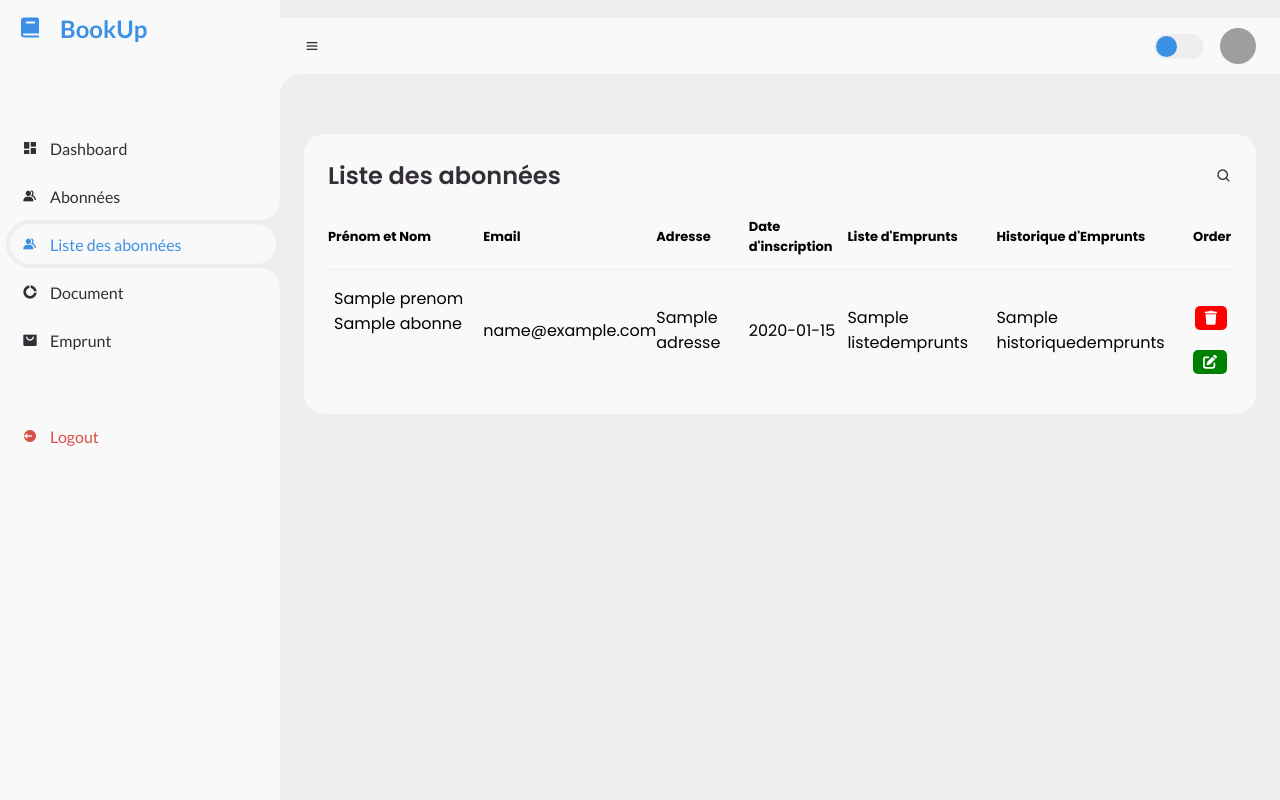
After one commit to houyembn/ProjetNonSql, a Flask app: page /AbonneeTable in a window 1280 px wide. The commit adds this page. Run offline with Flask 3, Linux system fonts and the light colour scheme; a database or web service that is not in the repository returns one stand-in record (values such as "Sample title"); some libraries are stand-ins or nearby versions; grey boxes are pictures that could not be loaded.

Commit message:
add + delete

```diff
--- a/app.py
+++ b/app.py
@@ -45,12 +45,47 @@ def create_abonne():
     db.abonne.insert_one(abonne_data)
 
     # Return a success message
-    return redirect(url_for('abonnees'))
+    return redirect(url_for('abonneestable'))
 
-    @app.route('/abonne/<email>', methods=['DELETE'])
-    def delete_abonne(email):
-     db.abonne.delete_one({"email": email})
-     return jsonify({"message": "Abonné supprimé avec succès !"}), 200
+@app.route('/delete_abonne', methods=['POST'])
+def delete_abonne():
+    email = request.form['email']
+    result = db.abonne.delete_one({"email": email})
+
+    if result.deleted_count == 0:
+        return "Aucun abonné trouvé avec cet email.", 404
+
+    return redirect(url_for('abonneestable'))
+
+
+
+@app.route('/update_abonne/<email>', methods=['POST'])
+def update_abonne(email):
+    nom = request.form.get('nom')
+    prenom = request.form.get('prenom')
+    adresse = request.form.get('adresse')
+    datedinscription = request.form.get('datedinscription')
+    historiquedemprunts = request.form.get('historiquedemprunts')
+    listedemprunts = request.form.get('listedemprunts')
+
+    abonne = db.abonne.find_one({"email": email})
+
+    if not abonne:
+        return jsonify({"error": "Abonné introuvable"}), 404
+
+    db.abonne.update_one(
+        {"email": email},
+        {"$set": {
+            "nom": nom,
+            "prenom": prenom,
+            "adresse": adresse,
+            "datedinscription": datedinscription ,
+            "historiquedemprunts": historiquedemprunts,
+            "listedemprunts": listedemprunts
+        }}
+    )
+
+    return redirect(url_for('abonneestable'))  # Redirige vers la liste des abonnés
 
 @app.route('/')
 def home():
@@ -60,6 +95,11 @@ def home():
 def navbar():
     return render_template('shared.html')
 
+@app.route('/AbonneeTable')
+def abonneestable():
+   abonnes = list(db.abonne.find({}, {"_id": 0}))
+   return render_template('abonnetable.html', abonnes=abonnes)
+
 @app.route('/Abonnee')
 def abonnees():
    abonnes = list(db.abonne.find({}, {"_id": 0}))
--- /dev/null
+++ b/front/templates/abonnetable.html
@@ -0,0 +1,184 @@
+!DOCTYPE html>
+<html lang="en">
+<head>
+    <meta charset="UTF-8">
+    <meta name="viewport" content="width=device-width, initial-scale=1.0">
+    <title>NoSQL Project</title>
+    <link href='https://unpkg.com/boxicons@2.0.9/css/boxicons.min.css' rel='stylesheet'>
+	<link rel="stylesheet" href="https://cdnjs.cloudflare.com/ajax/libs/font-awesome/6.0.0-beta3/css/all.min.css">
+
+    <!-- Link to the CSS file -->
+    <link rel="stylesheet" href="{{ url_for('static', filename='css/style.css') }}">
+</head>
+<body>
+    {% include 'shared.html' %}
+    <section id="content">
+		<main>
+			<div class="table-data">
+                <div class="order">
+					<div class="head">
+						<h3>Liste des abonnées</h3>
+						<i class='bx bx-search' ></i>
+						<!-- <i class='bx bx-filter' ></i> -->
+					</div>
+					<table>
+						<thead>
+							<tr>
+								<th>Prénom et Nom</th>
+								<th>Email</th>
+								<th>Adresse</th>
+								<th>Date d'inscription</th>
+                                <th>Liste d'Emprunts</th>
+                                <th>Historique d'Emprunts</th>
+								<th>Order</th>
+							</tr>
+						</thead>
+						<tbody>
+                            {% for abonne in abonnes %}
+							<tr>
+								<td>
+									<p>{{abonne.prenom}} {{abonne.nom}}</p>
+								</td>
+								<td>{{abonne.email}}</td>
+                                <td>{{abonne.adresse}}</td>
+								<td>{{abonne.datedinscription}}</td>
+                                <td>{{abonne.listedemprunts}}</td>
+                                <td>{{abonne.historiquedemprunts}}</td>
+								<td>
+
+						<!-- Delete Form -->
+                        <form id="deleteForm-{{ abonne.email }}" action="/delete_abonne" method="POST" style="display:inline;">
+                            <input type="hidden" name="email" value="{{ abonne.email }}">
+                            <button
+                                class="btn btn-danger btn-sm"
+                                type="submit"
+                                onclick="return confirm('Are you sure you want to delete this item?')">
+                                <i class="fas fa-trash"></i>
+                            </button>
+                        </form>
+
+
+<!-- Update Form -->
+<form action="/update_abonne/{{ abonne.email }}" method="POST" style="display:inline;">
+    <button
+        class="btn btn-success btn-sm"
+        type="button"
+        onclick="showUpdateForm('{{ abonne.id }}', '{{ abonne.nom }}', '{{ abonne.prenom }}', '{{ abonne.email }}', '{{ abonne.adresse }}', '{{ abonne.datedinscription }}', '{{ abonne.listedemprunts }}', '{{ abonne.historiquedemprunts }}')">
+        <i class="fa fa-edit"></i>
+    </button>
+</form>
+
+
+								</td>
+							</tr>
+								<!-- <td><span class="status completed">Completed</span></td> -->
+							</tr>
+                            {% endfor %}
+						</tbody>
+					</table>
+				</div>
+				<!-- <div class="todo">
+					<div class="head">
+						<h3>Todos</h3>
+						<i class='bx bx-plus' ></i>
+						<i class='bx bx-filter' ></i>
+					</div>
+					<ul class="todo-list">
+						<li class="completed">
+							<p>Todo List</p>
+							<i class='bx bx-dots-vertical-rounded' ></i>
+						</li>
+						<li class="completed">
+							<p>Todo List</p>
+							<i class='bx bx-dots-vertical-rounded' ></i>
+						</li>
+						<li class="not-completed">
+							<p>Todo List</p>
+							<i class='bx bx-dots-vertical-rounded' ></i>
+						</li>
+						<li class="completed">
+							<p>Todo List</p>
+							<i class='bx bx-dots-vertical-rounded' ></i>
+						</li>
+						<li class="not-completed">
+							<p>Todo List</p>
+							<i class='bx bx-dots-vertical-rounded' ></i>
+						</li>
+					</ul>
+                </div> -->
+			</div>
+        </main>
+    </section>
+
+   <script src="https://cdn.jsdelivr.net/npm/sweetalert2@11"></script>
+<script>
+    function showUpdateForm(id, nom, prenom, email, adresse, datedinscription, listedemprunts, historiquedemprunts) {
+    // Si la date n'est pas déjà au format 'YYYY-MM-DD', vous pouvez la reformater ici
+    let formattedDate = new Date(datedinscription).toISOString().split('T')[0]; // Format: YYYY-MM-DD
+
+    Swal.fire({
+        title: 'Modifier Abonné',
+        html: `
+            <form id="updateForm" action="/update/${id}" method="POST">
+                <div class="form-group">
+                    <label for="nom">Nom</label>
+                    <input type="text" id="nom" name="nom" value="${nom}" class="swal2-input" placeholder="Nom" required>
+                </div>
+                <div class="form-group">
+                    <label for="prenom">Prénom</label>
+                    <input type="text" id="prenom" name="prenom" value="${prenom}" class="swal2-input" placeholder="Prénom" required>
+                </div>
+                <div class="form-group">
+                    <label for="email">Email</label>
+                    <input type="text" id="email" name="email" value="${email}" class="swal2-input" placeholder="Email" required>
+                </div>
+                <div class="form-group">
+                    <label for="adresse">Adresse</label>
+                    <input type="text" id="adresse" name="adresse" value="${adresse}" class="swal2-input" placeholder="Adresse" required>
+                </div>
+                <div class="form-group">
+                    <label for="datedinscription">Date d'inscription</label>
+                    <input type="date" id="datedinscription" name="datedinscription" value="${formattedDate}" class="swal2-input">
+                </div>
+                <div class="form-group">
+                    <label for="listedemprunts">Liste d'Emprunts</label>
+                    <input type="text" id="listedemprunts" name="listedemprunts" value="${listedemprunts}" class="swal2-input" placeholder="Liste d'Emprunts" required>
+                </div>
+                <div class="form-group">
+                    <label for="historiquedemprunts">Historique d'Emprunts</label>
+                    <input type="text" id="historiquedemprunts" name="historiquedemprunts" value="${historiquedemprunts}" class="swal2-input" placeholder="Historique d'Emprunts" required>
+                </div>
+            </form>
+        `,
+        showCancelButton: true,
+        confirmButtonText: 'Mettre à jour',
+        preConfirm: () => {
+            document.getElementById('updateForm').submit();
+        }
+    });
+}
+
+</script>
+
+
+	<script src="https://cdn.jsdelivr.net/npm/sweetalert2@11"></script>
+	<script>
+		function confirmDeletion(email) {
+		  Swal.fire({
+			title: 'Êtes-vous sûr ?',
+			text: "Cette action est irréversible !",
+			icon: 'warning',
+			showCancelButton: true,
+			confirmButtonColor: '#d33',
+			cancelButtonColor: '#3085d6',
+			confirmButtonText: 'Oui, supprimer',
+			cancelButtonText: 'Annuler'
+		  }).then((result) => {
+			if (result.isConfirmed) {
+			  document.getElementById(`deleteForm-${email}`).submit();
+			}
+		  });
+		}
+	  </script>
+</body>
+</html>
--- a/front/templates/shared.html
+++ b/front/templates/shared.html
@@ -30,6 +30,12 @@
                     <a href="{{ url_for('abonnees') }}">
                         <i class="bx bxs-group"></i>
                         <span class="text">Abonnées</span>
+                    </a>
+                </li>
+				<li class="{% if request.path == '/AbonneeTable' %}active{% endif %}">
+                    <a href="{{ url_for('abonneestable') }}">
+                        <i class="bx bxs-group"></i>
+                        <span class="text">Liste des abonnées</span>
                     </a>
                 </li>
             </ul>
```
Also changed, not shown: front/templates/abonne.html (+19 -46 lines).
